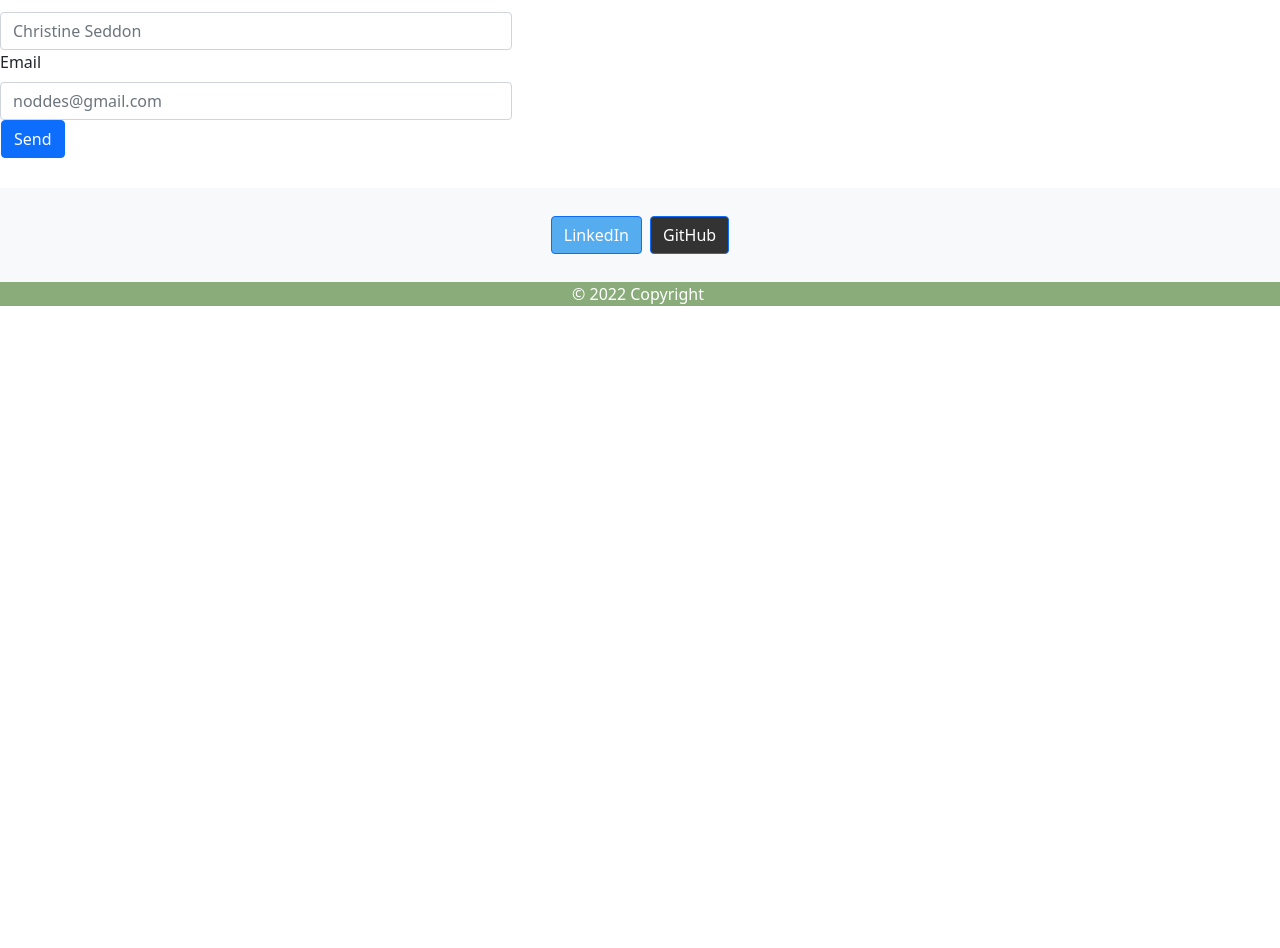
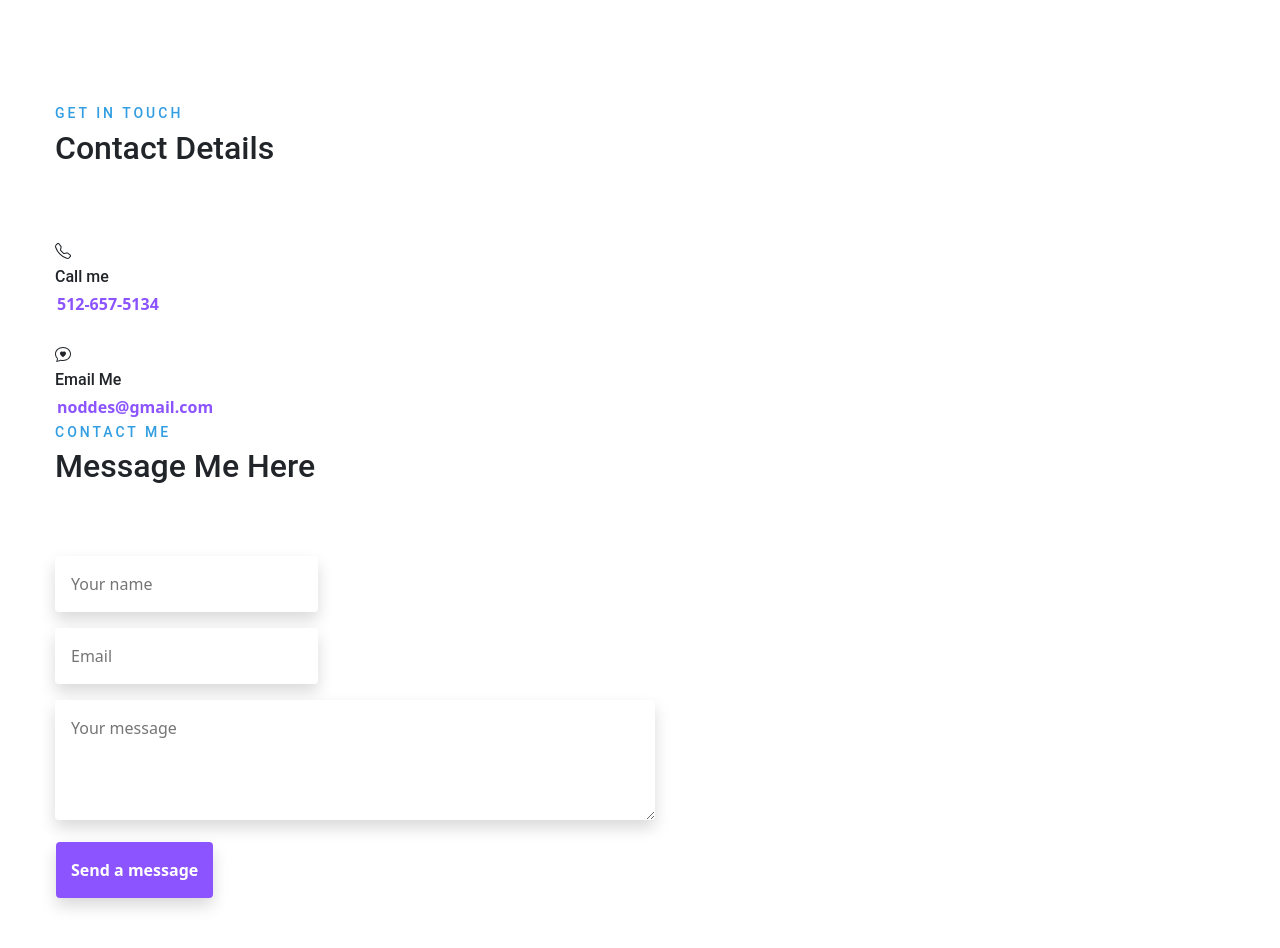
Before and after one commit to CSeddon01/cseddon_portfolio, a React (Create React App) app: page / in a window 1280 px wide. Shown: the part 1780-2728 px from the top of the page. Before the commit the page ends 2087 px from the top, so only its background shows below. Built offline with nearby package versions, Linux system fonts and the light colour scheme.

Commit message:
updated contact page

```diff
--- a/package.json
+++ b/package.json
@@ -7,8 +7,10 @@
     "@testing-library/react": "^13.2.0",
     "@testing-library/user-event": "^13.5.0",
     "bootstrap": "^5.1.3",
+    "bootstrap-icons": "^1.8.1",
     "react": "^18.1.0",
     "react-bootstrap": "^2.3.1",
+    "react-bootstrap-icons": "^1.8.2",
     "react-dom": "^18.1.0",
     "react-scripts": "5.0.1",
     "web-vitals": "^2.1.4"
--- a/src/App.js
+++ b/src/App.js
@@ -22,7 +22,7 @@ export default function App() {
         <
         Portfolio / >
         <
-        Contact / >
+        Contact name={appName}/ >
         <
         Footer / >
 
--- a/src/components/Contact.js
+++ b/src/components/Contact.js
@@ -1,23 +1,113 @@
-import React from 'react';
-import Form from 'react-bootstrap/Form';
-import Button from 'react-bootstrap/Button';
-import FormGroup from 'react-bootstrap/FormGroup';
-import FormLabel from 'react-bootstrap/FormLabel';
-import FormControl from 'react-bootstrap/FormControl';
+import React, { useState } from "react";
+import { Telephone, ChatHeart } from 'react-bootstrap-icons';
 
-export default function Contact() {
+const FORM_ENDPOINT = "https://public.herotofu.com/v1/b9c80780-cfbf-11ec-a821-6590c8b23a22";
+
+const Contact = () => {
+  const [submitted, setSubmitted] = useState(false);
+  const handleSubmit = () => {
+    setTimeout(() => {
+      setSubmitted(true);
+    }, 100);
+  };
+
+  if (submitted) {
     return (
+      <>
+        <div className="text-2xl">Thank you!</div>
+        <div className="text-md">I'll be in touch soon.</div>
+      </>
+    );
+  }
 
-        <Form inline>
-        <FormGroup controlId="formInlineName">
-          <FormLabel>Name</FormLabel>{' '}
-          <FormControl type="text" placeholder="Christine Seddon" />
-        </FormGroup>{' '}
-        <FormGroup controlId="formInlineEmail">
-          <FormLabel>Email</FormLabel>{' '}
-          <FormControl type="email" placeholder="noddes@gmail.com" />
-        </FormGroup>{' '}
-        <Button type="submit">Send</Button>
-      </Form>
-    )
-}
+  return (
+    <>
+      <section className="contact-area bg_color">
+        <div className="container">
+          <div className="row">
+            <div className="col-lg-5 col-md-12">
+              <div className="get_info">
+                <div className="section_title_two">
+                  <h6>Get in Touch</h6>
+                  <h2>Contact Details</h2>
+                </div>
+                <div className="media get_item">
+                  <Telephone />
+                </div>
+                <div className="media-body">
+                  <h6>Call me</h6>
+                  <a href=".#">512-657-5134</a>
+                </div>
+                <div className="media get_item">
+                  <ChatHeart />
+                </div>
+                <div className="media-body">
+                  <h6>Email Me</h6>
+                  <a href=".#">noddes@gmail.com</a>
+                </div>
+              </div>
+            </div>
+          </div>
+          <div className="col-lg-7 col-md-12">
+            <div className="react-reveal">
+              <div className="section_title_two ">
+                <h6> Contact Me</h6>
+                <h2>Message Me Here</h2>
+              </div>
+              <form
+                action={FORM_ENDPOINT}
+                onSubmit={handleSubmit}
+                method="POST"
+                target="_blank"
+              >
+                <div className="mb-3 pt-0">
+                  <input
+                    type="text"
+                    placeholder="Your name"
+                    name="Your name"
+                    className="px-3 py-3 placeholder-gray-400 text-gray-600 relative bg-white bg-white rounded text-sm border-0 shadow outline-none focus:outline-none focus:ring w-full"
+                    required
+                  />
+                </div>
+                <div className="mb-3 pt-0">
+                  <input
+                    type="email"
+                    placeholder="Email"
+                    name="email"
+                    className="px-3 py-3 placeholder-gray-400 text-gray-600 relative bg-white bg-white rounded text-sm border-0 shadow outline-none focus:outline-none focus:ring w-full"
+                    required
+                  />
+                </div>
+                <div className="mb-3 pt-0">
+                  <textarea
+                    placeholder="Your message"
+                    name="message"
+                    className="px-3 py-3 placeholder-gray-400 text-gray-600 relative bg-white bg-white rounded text-sm border-0 shadow outline-none focus:outline-none focus:ring w-full"
+                    required
+                  />
+                </div>
+                <div className="mb-3 pt-0">
+                  <button
+                    className="bg-blue-500 text-white active:bg-blue-600 font-bold uppercase text-sm px-6 py-3 rounded shadow hover:shadow-lg outline-none focus:outline-none mr-1 mb-1 ease-linear transition-all duration-150"
+                    type="submit"
+                  >
+                    Send a message
+                  </button>
+                </div>
+              </form>
+            </div>
+          </div>
+        </div>
+      </section>
+
+
+
+
+
+
+
+    </>
+  );
+};
+
+export default Contact;
--- a/src/components/Footer.js
+++ b/src/components/Footer.js
@@ -3,12 +3,12 @@ import React from 'react';
 
 export default function Footer() {
   return (
-    <div className='bg-light text-center text-white'>
+    <div className='bg-info text-center text-white'>
       <div className='container p-4 pb-0'>
         <section className='mb-4'>
           <a
             className='btn btn-primary btn-floating m-1'
-            style={{ backgroundColor: '#55acee' }}
+            style={{ backgroundColor: '#333333' }}
             href='https://www.linkedin.com/in/christine-seddon-2a97a2158/'
             role='button'
             target='_blank'
@@ -24,8 +24,8 @@ export default function Footer() {
         </section>
       </div>
 
-      <div className='fa fa-copyright' style={{ backgroundColor: '#8AAC7A' }}>
-        © 2022 Copyright
+      <div className='bg-info fa fa-copyright'>
+        © 2022  Made with ❤️ by Christy Seddon
         <a className='text-white' href='https://github.com/CSeddon01'>
 
         </a>
--- a/src/components/Navbar.js
+++ b/src/components/Navbar.js
@@ -21,7 +21,7 @@ export default function Navbar() {
                         <a className='nav-link' href='./Portfolio'>Portfolio</a>
                     </li>
                     <li className='nav-item'>
-                        <a className='nav-link' href='./Resume'>Resume</a>
+                        <a className='nav-link' href='./Resume'>Résumé</a>
                     </li>
                     <li className='nav-item'>
                         <a className='nav-link' href='./Contact'>Contact</a>
--- a/src/index.css
+++ b/src/index.css
@@ -6,7 +6,7 @@ main {
 :root {
   --primary: #8c54ff;
   --secondary: #f3a847;
-  --tertiary: #b12704;
+  --tertiary: #329ee1;;
   --light: #fafafa;
   --dark: #000000;
   --darker: #111111;
@@ -33,15 +33,6 @@ body {
   background-position: center;
   background-repeat: no-repeat;
   background-size: cover;
-  /* margin: 0;
-  padding: 0;
-  font-weight: 600;
-  line-height: 1.5;
-  font-size: 18px;
-  letter-spacing: 0.1em;
-  background: var(--dark);
-  color: var(--light);
-  font-family: 'Poiret One', cursive; */
 }
 
 h1,
@@ -167,8 +158,10 @@ textarea {
 }
 
 .container {
-  width: 85%;
+  width: 100%;
   max-width: 1200px;
+  padding-right: 15px;
+  padding-left: 15px;
   margin-left: auto;
   margin-right: auto;
 }
@@ -293,3 +286,26 @@ a {
 .navActive {
   color: var(--secondary);
 }
+
+/* Contact css start */
+.get_item {
+  margin-top: 25px;
+  align-items: center;
+}
+
+.contact-area {
+  margin-bottom: 70px;
+  padding: 120px 0;
+}
+
+
+.section_title_two {
+  margin-bottom: 70px;
+}
+
+.section_title_two h6 {
+  font-size: 14px;
+  letter-spacing: 3px;
+  text-transform: uppercase;
+  color: var(--tertiary);
+}
```
Also changed, not shown: 1 other file (tests, documents, lock files or other folders).
